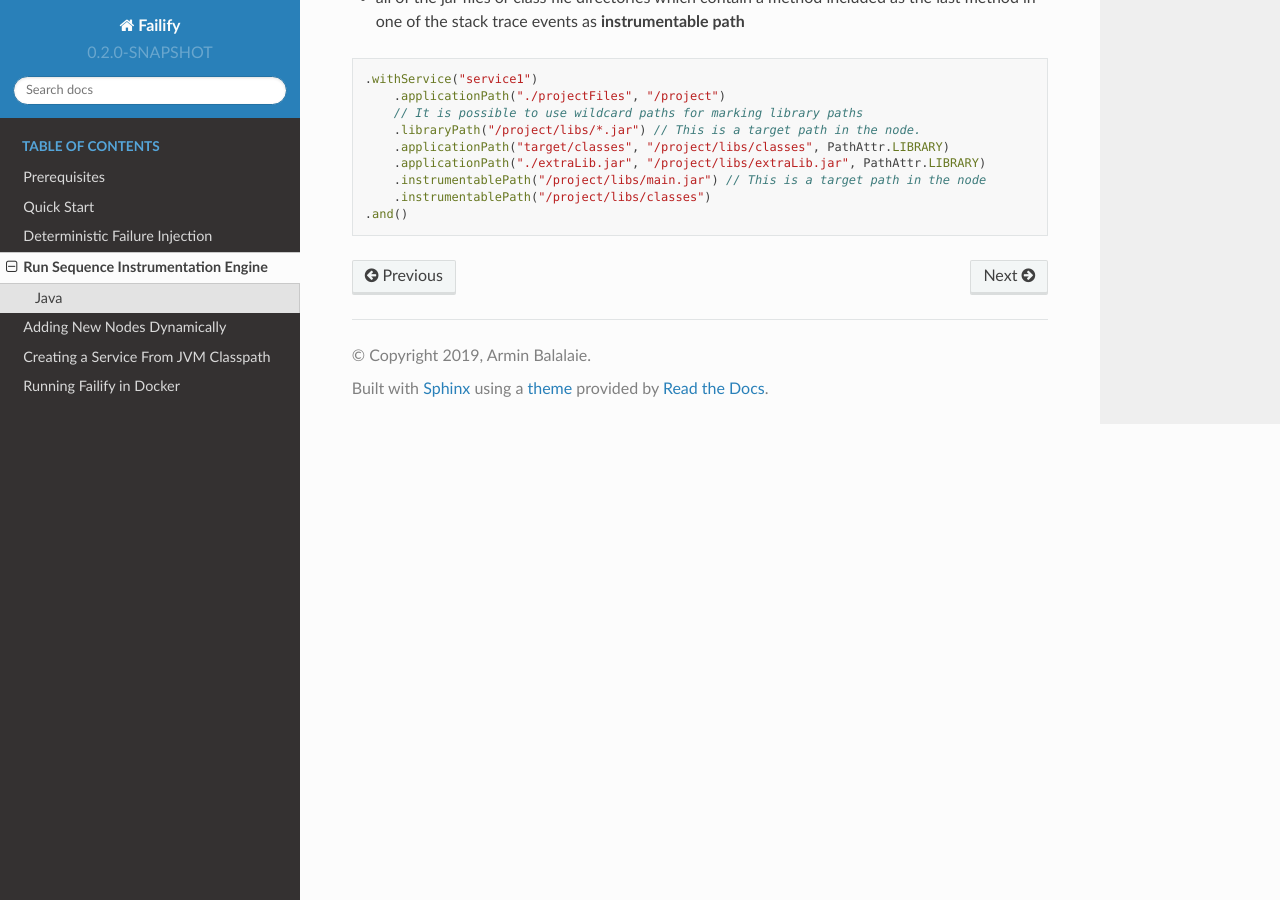
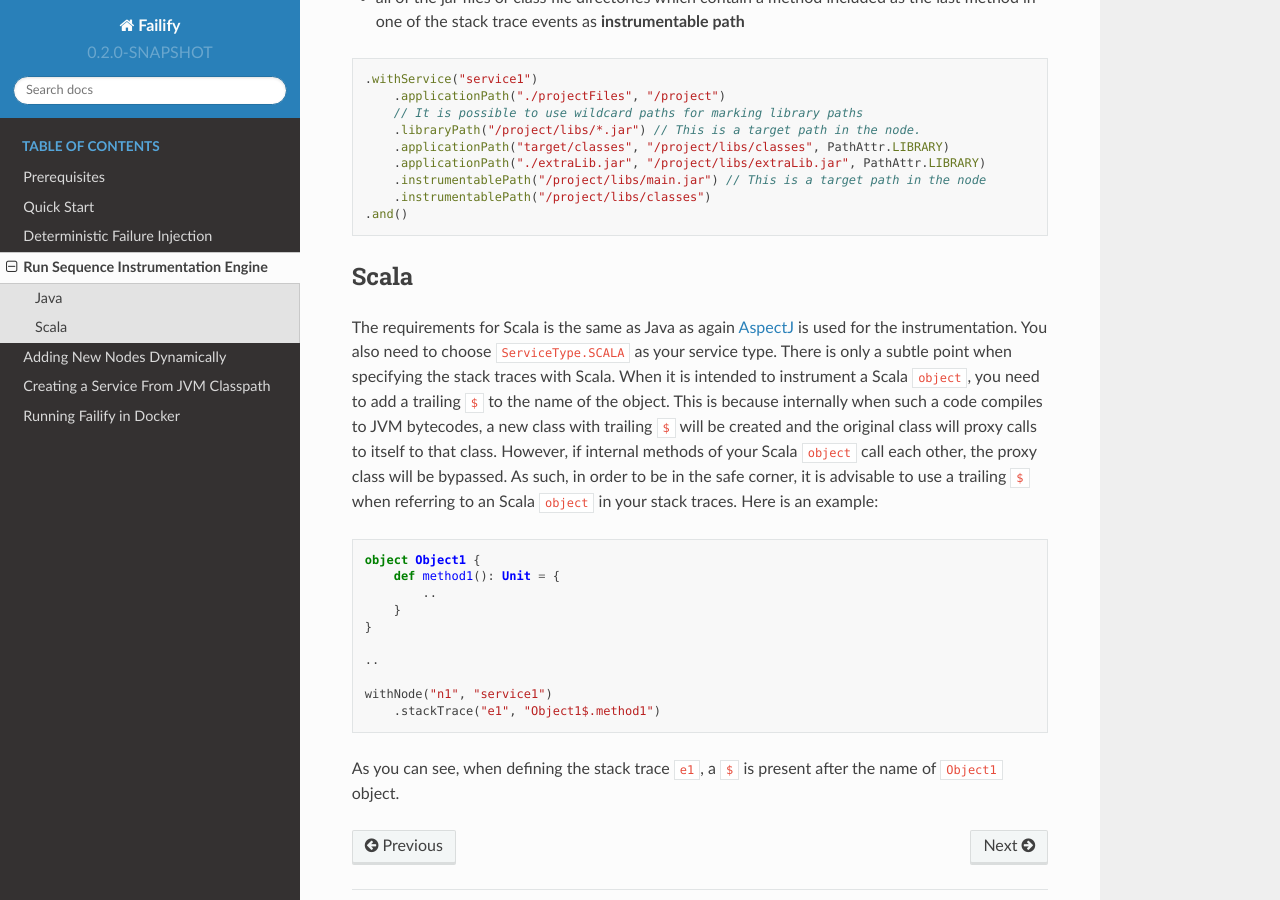
Before and after one commit to failify/failify, a Sphinx documentation site: the page built from docs/pages/runseq.rst, in a window 1280 px wide and 900 px high, scrolled down 1017 px. Built offline with Sphinx 7.4.7 and the Read the Docs theme 2.0.0, drawn with Linux system fonts in a browser that asks for light colours.

Commit message:
adds the support for scala and corresponding docs

```diff
--- a/docs/pages/runseq.rst
+++ b/docs/pages/runseq.rst
@@ -52,3 +52,30 @@ Finally, you need to mark:
         .instrumentablePath("/project/libs/main.jar") // This is a target path in the node
         .instrumentablePath("/project/libs/classes")
     .and()
+
+
+Scala
+=====
+
+The requirements for Scala is the same as Java as again `AspectJ <https://www.eclipse.org/aspectj/>`_ is used for the
+instrumentation. You also need to choose ``ServiceType.SCALA`` as your service type. There is only a subtle point when
+specifying the stack traces with Scala. When it is intended to instrument a Scala ``object``, you need to add a trailing
+``$`` to the name of the object. This is because internally when such a code compiles to JVM bytecodes, a new class with
+trailing ``$`` will be created and the original class will proxy calls to itself to that class. However, if internal methods
+of your Scala ``object`` call each other, the proxy class will be bypassed. As such, in order to be in the safe corner,
+it is advisable to use a trailing ``$`` when referring to an Scala ``object`` in your stack traces. Here is an example:
+
+.. code-block:: scala
+
+    object Object1 {
+        def method1(): Unit = {
+            ..
+        }
+    }
+
+    ..
+
+    withNode("n1", "service1")
+        .stackTrace("e1", "Object1$.method1")
+
+As you can see, when defining the stack trace ``e1``, a ``$`` is present after the name of ``Object1`` object.
```
Also changed, not shown: 4 other files.
